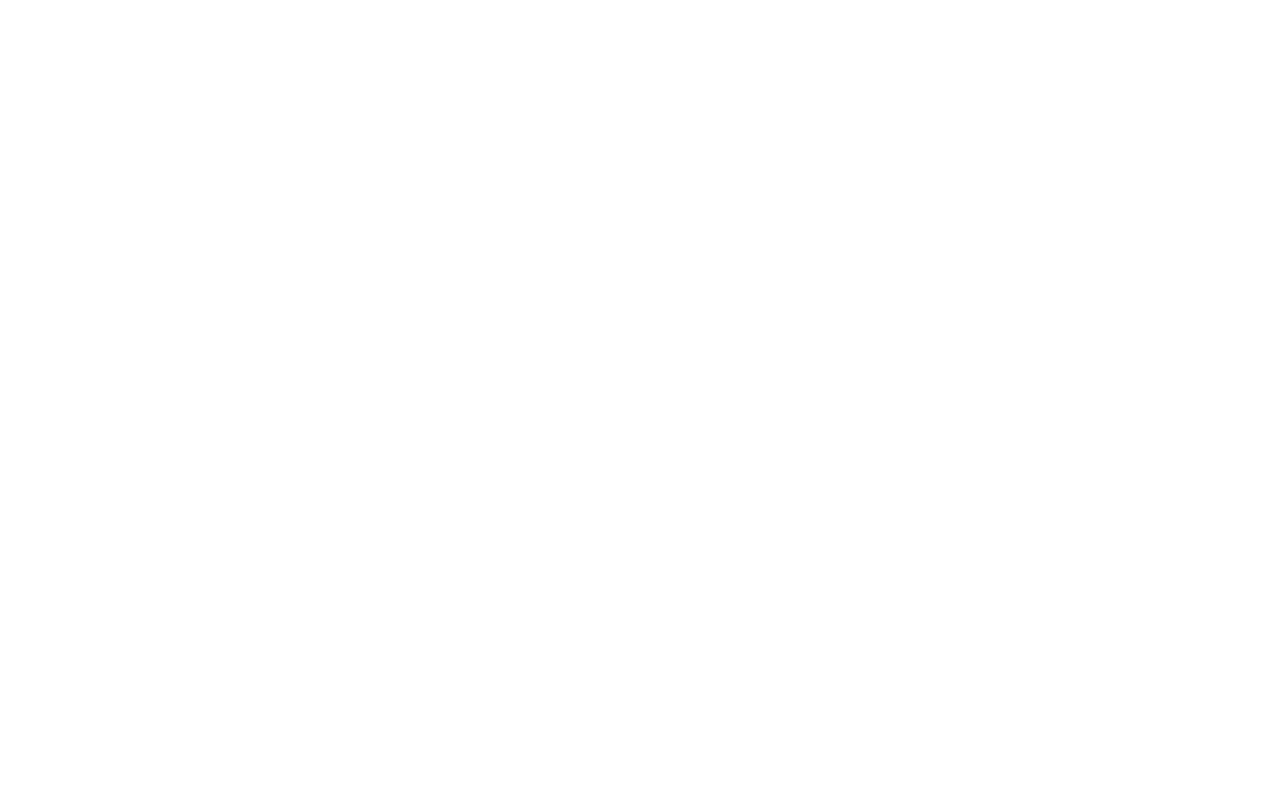
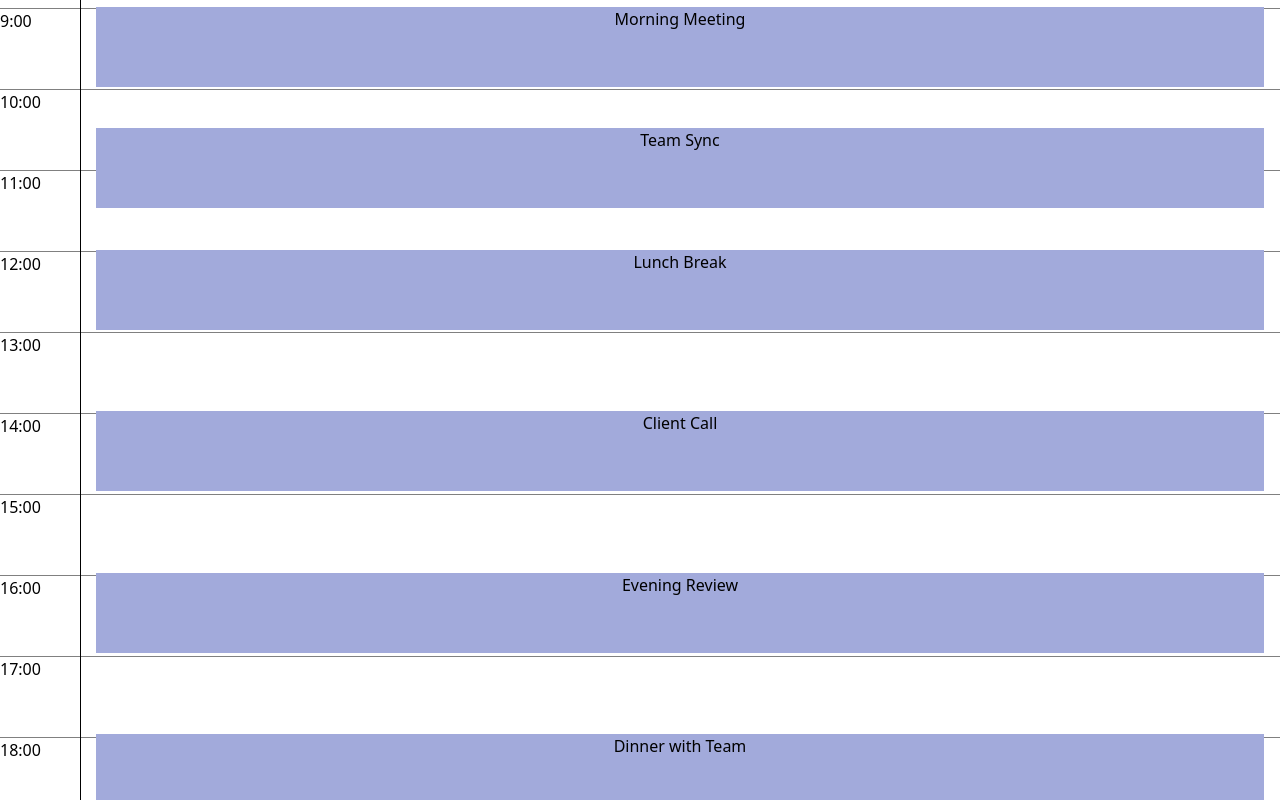
Before and after one commit to Hasann529/Machine_Coding-, a React (Vite) app: page /calendar in a window 1280 px wide. Before the commit this address had no page. Shown: the part 720-1520 px from the top of the page. Before the commit the page ends 800 px from the top, so only its background shows below. Built offline with nearby package versions, Linux system fonts and the light colour scheme.

Commit message:
Calendar

```diff
--- a/src/App.tsx
+++ b/src/App.tsx
@@ -26,6 +26,7 @@
 import FileUploader from "./components/FileUploader";
 import SnakeGame from "./components/SnakeGame";
 import Crypto from "./components/Crypto";
+import Calendar from "./components/Calendar";
 
 function App() {
   return (
@@ -58,6 +59,9 @@
                   <Route path="/file-uploader" element={<FileUploader />} />
                      <Route path="/snake-game" element={<SnakeGame />} />
                        <Route path="/crypto" element={<Crypto />} />
+                            <Route path="/calendar" element={<Calendar />} />
+
+
 
 
 
--- /dev/null
+++ b/src/components/Calendar.tsx
@@ -0,0 +1,77 @@
+import React from 'react'
+
+const Calendar = () => {
+
+    const time = Array.from({length:24} , (_ , index) => index)
+    const event = [
+  {
+    "id": 1,
+    "title": "Morning Meeting",
+    "start": "09:00:00",
+    "end": "10:00:00"
+  },
+  {
+    "id": 2,
+    "title": "Lunch Break",
+    "start": "12:00:00",
+    "end": "13:00:00"
+  },
+  {
+    "id": 4,
+    "title": "Team Sync",
+    "start": "10:30:00",
+    "end": "11:30:00"
+  },
+  {
+    "id": 5,
+    "title": "Client Call",
+    "start": "14:00:00",
+    "end": "15:00:00"
+  },
+  {
+    "id": 6,
+    "title": "Evening Review",
+    "start": "16:00:00",
+    "end": "17:00:00"
+  },
+  {
+    "id": 7,
+    "title": "Dinner with Team",
+    "start": "18:00:00",
+    "end": "19:00:00"
+  }
+]
+
+  return (
+    <div
+     style={{ backgroundColor:"white" , color:"black" , position:"relative" }}
+    >
+      {time.map(t => <div style={ {  height:"5rem" , textAlign:"start" , borderBottom:"1px solid gray"}}>{t}:00
+
+
+      </div>  )}
+      <div style={{position:"absolute" , left:"5rem" , top:0 , borderLeft:"1px solid black" ,  height: "100%",}}></div>
+      {event.map(en =>
+{
+        const startHour = Number(en.start.split(":")[0])
+        const startMin = Number(en.start.split(":")[1])
+        const endHour = Number(en.end.split(":")[0])
+        const endMin = Number(en.end.split(":")[1])
+
+        console.log(startHour , startMin , endHour , endMin)
+
+        const top = startHour*5 + (startMin/60)*5
+        const height = endHour*5 + (endMin/60)*5 - top
+
+        console.log("dcsdc" , top , height)
+
+      return  <div style={{ textAlign:"center" , position:"absolute", top: startHour*0.05 + top+"rem" , left:"6rem" ,height:height+"rem" ,  width:"calc(100% - 7rem)" , background:"#A2AADB"}} >
+            {en.title}
+        </div>}
+       )}
+
+    </div>
+  )
+}
+
+export default Calendar
```
